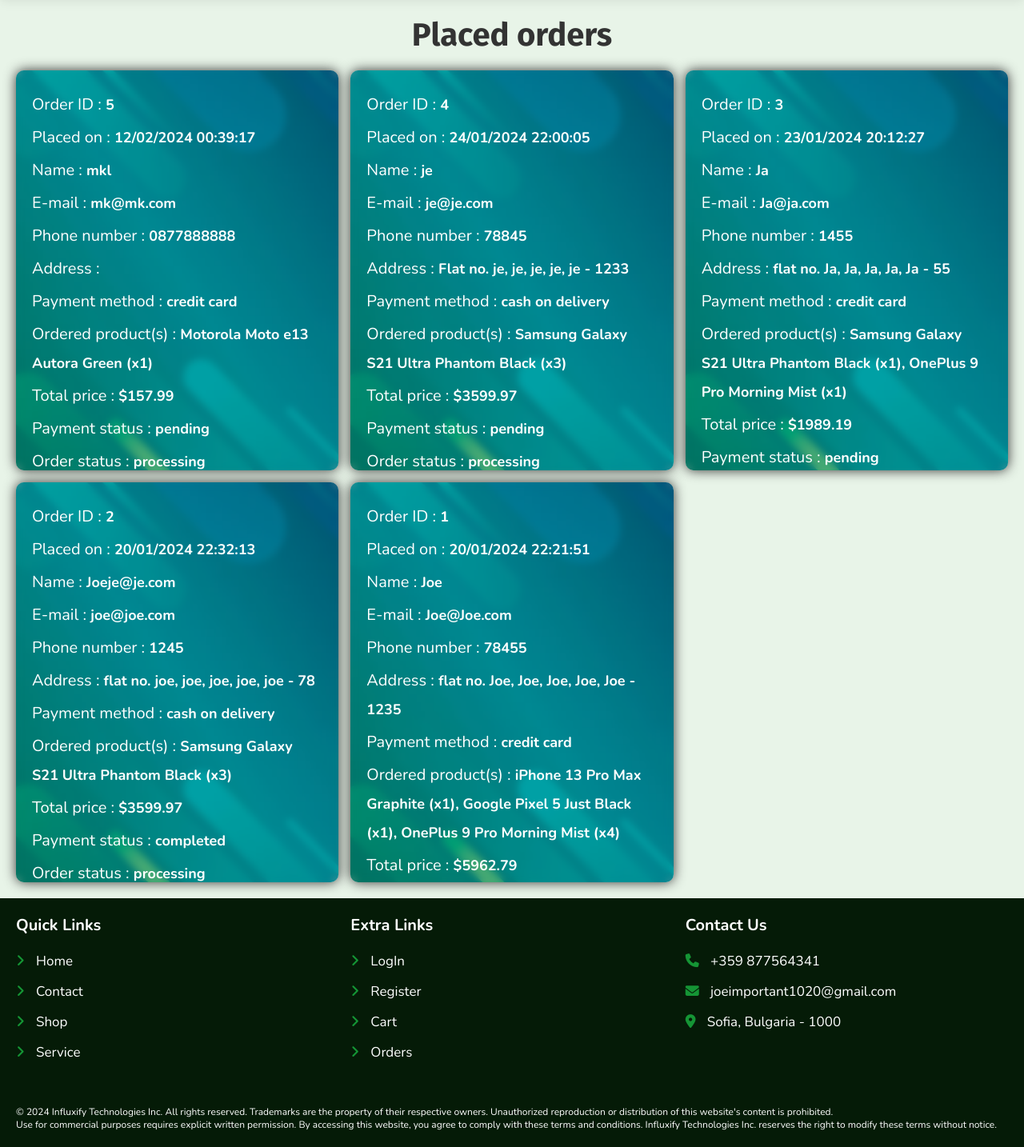
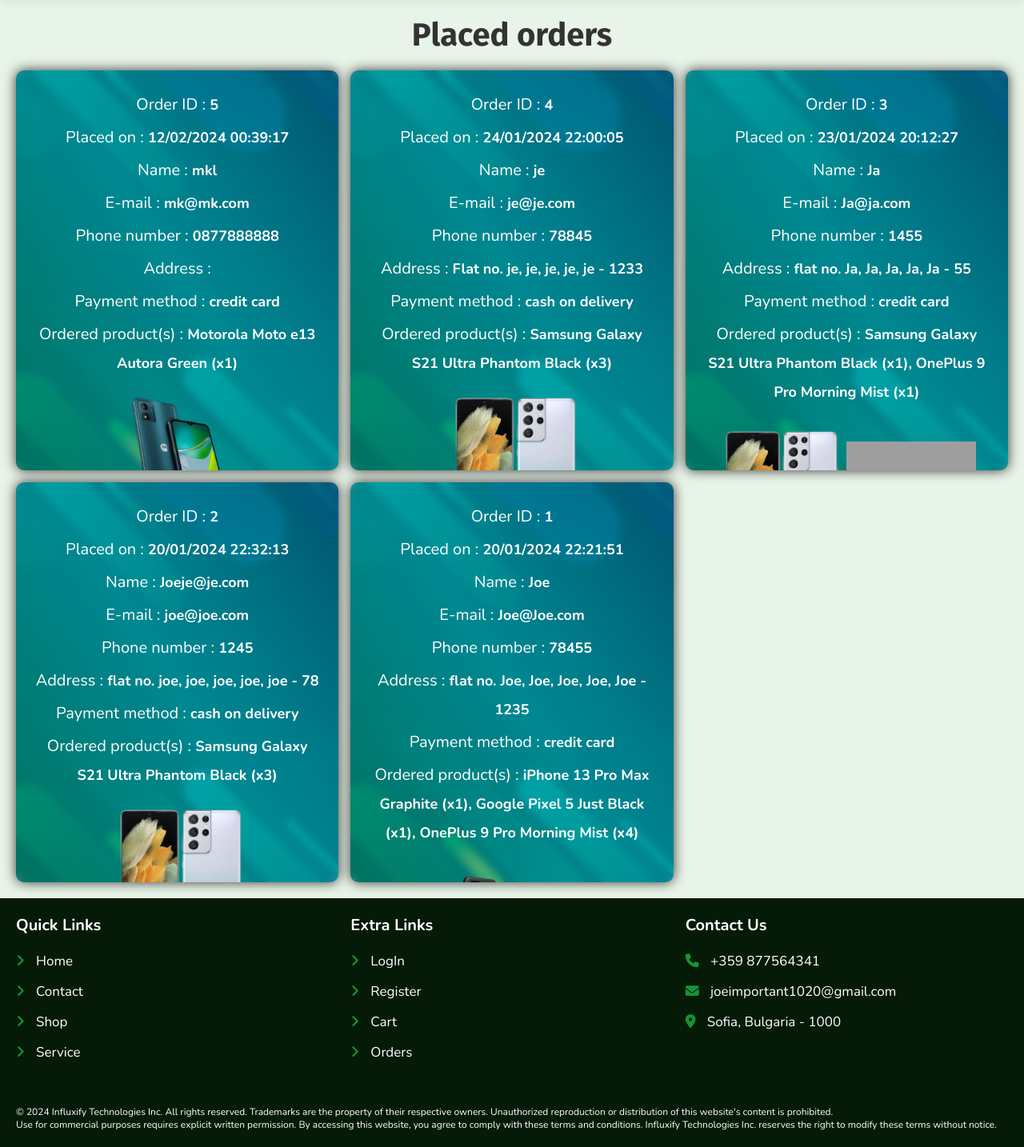
Before and after one commit to JewelShahi/influxify-php-mysql, a PHP site: page /orders.php in a window 1280 px wide. Shown: the part 75-1509 px from the top of the page at 80% size. Run offline with PHP 8.4, Linux system fonts and the light colour scheme; a user stored in the database is signed in; data comes from the database, SQL or seed files in the repository; some libraries are stand-ins or nearby versions; grey boxes are pictures that could not be loaded.

Commit message:
order chnaged

```diff
--- a/css/user_style.css
+++ b/css/user_style.css
@@ -1788,6 +1788,7 @@
   .orders .box-container {
     grid-template-columns: repeat(auto-fit, minmax(100%, 1fr));
   }
+
 }
 
 .orders .box-container .box {
@@ -1798,6 +1799,7 @@
   overflow-y: auto;
   background: url(../images/order-bg.png) center/cover;
   border-radius: var(--border-radius);
+  text-align: center;
   box-shadow: 0 0 15px var(--black);
   transition: 300ms ease;
 }
@@ -1833,6 +1835,27 @@
 .orders .box-container .box div p span {
   color: #ffffff;
   font-size: large;
+}
+
+.orders .box-container .box .ordered-img {
+  display: flex;
+  justify-content: center;
+  align-items: center;
+  overflow-x: auto;
+  height: 200px;
+}
+
+.ordered-img::-webkit-scrollbar {
+  width: 5px;
+}
+
+.orders .box-container .box .ordered-img-item {
+  margin-left: 10px !important;
+  max-width: 50%;
+  height: 100%;
+  min-width: 80px;
+  object-fit: contain;
+  border-radius: 5px;
 }
 
 /* Footer */
--- a/user/orders.php
+++ b/user/orders.php
@@ -27,6 +27,7 @@ if (isset($_SESSION['user_id'])) {
   <!-- custom css file link  -->
   <link rel="stylesheet" href="../css/global.css">
   <link rel="stylesheet" href="../css/user_style.css">
+
 </head>
 
 <body style="height: auto;">
@@ -66,7 +67,8 @@ if (isset($_SESSION['user_id'])) {
         o.order_status,
         o.placed_on,
         SUM(o.price * o.qty) AS total_product_price,
-            GROUP_CONCAT(CONCAT(p.name, ' (x', o.qty, ')') ORDER BY o.pid SEPARATOR ', ') AS ordered_products
+        GROUP_CONCAT(CONCAT(p.name, ' (x', o.qty, ')') ORDER BY o.pid SEPARATOR ', ') AS ordered_products,
+        GROUP_CONCAT(p.image_01 ORDER BY o.pid SEPARATOR ', ') AS ordered_product_images  -- Modified: Added image_01 column to fetch
       FROM
         orders o
       JOIN
@@ -82,6 +84,9 @@ if (isset($_SESSION['user_id'])) {
 
           if ($select_orders->rowCount() > 0) {
             while ($fetch_orders = $select_orders->fetch(PDO::FETCH_ASSOC)) {
+              // Split the ordered products and their images into arrays
+              $ordered_products = explode(", ", $fetch_orders['ordered_products']);
+              $ordered_product_images = explode(", ", $fetch_orders['ordered_product_images']);
         ?>
               <div class="box">
                 <div>
@@ -95,6 +100,13 @@ if (isset($_SESSION['user_id'])) {
                   <p>Address : <span><?= $fetch_orders['address']; ?></span></p>
                   <p>Payment method : <span><?= $fetch_orders['method']; ?></span></p>
                   <p>Ordered product(s) : <span><?= $fetch_orders['ordered_products']; ?></span></p>
+                  <div class="ordered-img">
+                    <?php
+                    for ($i = 0; $i < count($ordered_products); $i++) {
+                      echo '<img class="ordered-img-item" src="../uploaded_img/products/' . $ordered_product_images[$i] . '" alt="Product Image">';  // Modified: Added image display
+                    }
+                    ?>
+                  </div>
                   <p>Total price : <span>$<?= $fetch_orders['total_product_price'] + $fetch_orders['delivery_cost']; ?></span></p>
                   <p>Payment status : <span><?= $fetch_orders['payment_status']; ?></span> </p>
                   <p>Order status : <span><?= $fetch_orders['order_status']; ?></span> </p>
@@ -109,6 +121,7 @@ if (isset($_SESSION['user_id'])) {
         ?>
 
       </div>
+
 
     </section>
 
```
Also changed, not shown: user/checkout.php (+7 -7 lines), user/service_checkout.php (+6 -6 lines). Lines whose indentation alone changed are shown as unchanged.
